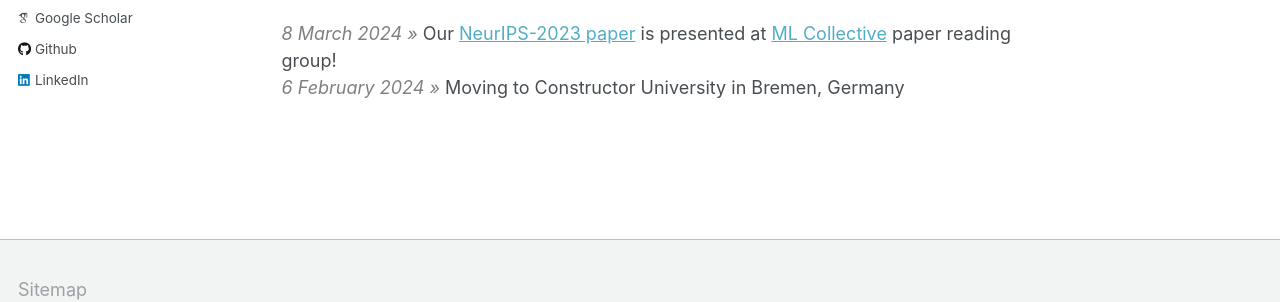
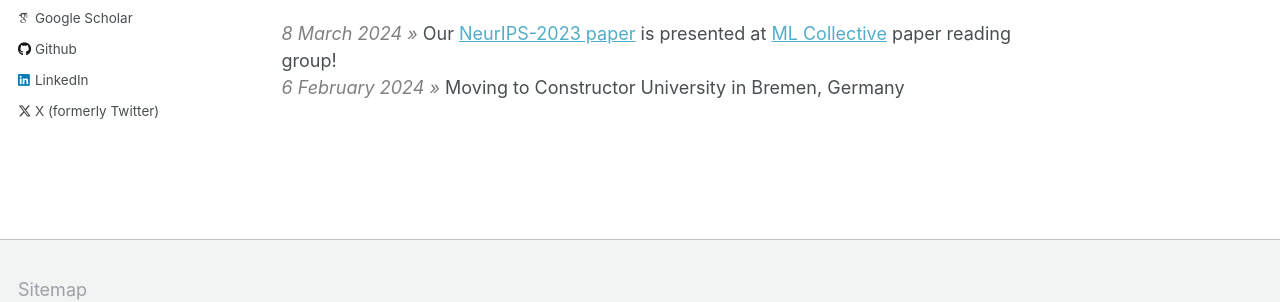
Before and after one commit to isadrtdinov/isadrtdinov.github.io, a Jekyll site: the page built from _pages/about.md, in a window 1280 px wide. Shown: the part 505-807 px from the top of the page. Built offline with Jekyll 4.4.1, drawn with Linux system fonts in a browser that asks for light colours; some web fonts are replaced; part of the change alters nothing that is shown.

Commit message:
update socials

```diff
--- a/_config.yml
+++ b/_config.yml
@@ -56,7 +56,7 @@ author:
   keybase          : # Username
   instagram        : # Username
   lastfm           : # Username
-  linkedin         : "https://www.linkedin.com/in/isadrtdinov/"# Username
+  linkedin         : "isadrtdinov"# Username
   mastodon         : # URL
   medium           : # URL
   pinterest        : # Username
@@ -64,7 +64,7 @@ author:
   steam            : # Username
   telegram         : # URL
   tumblr           : # Username
-  twitter          : # Replace this with your X / Twitter handle
+  twitter          : "irsadrtdinov"# Replace this with your X / Twitter handle
   vine             : # Username
   weibo            : # Username
   wikipedia        : # Username
```
